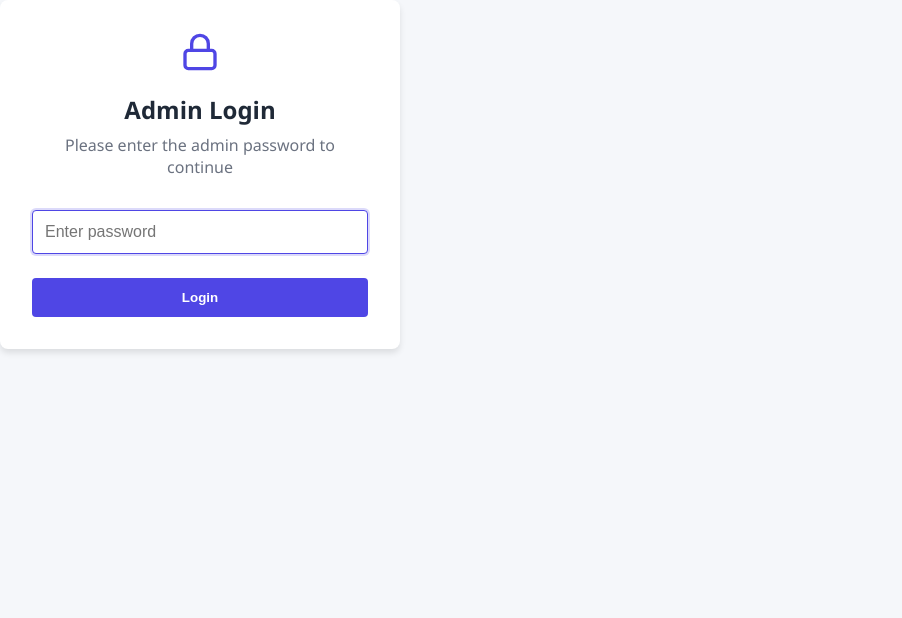
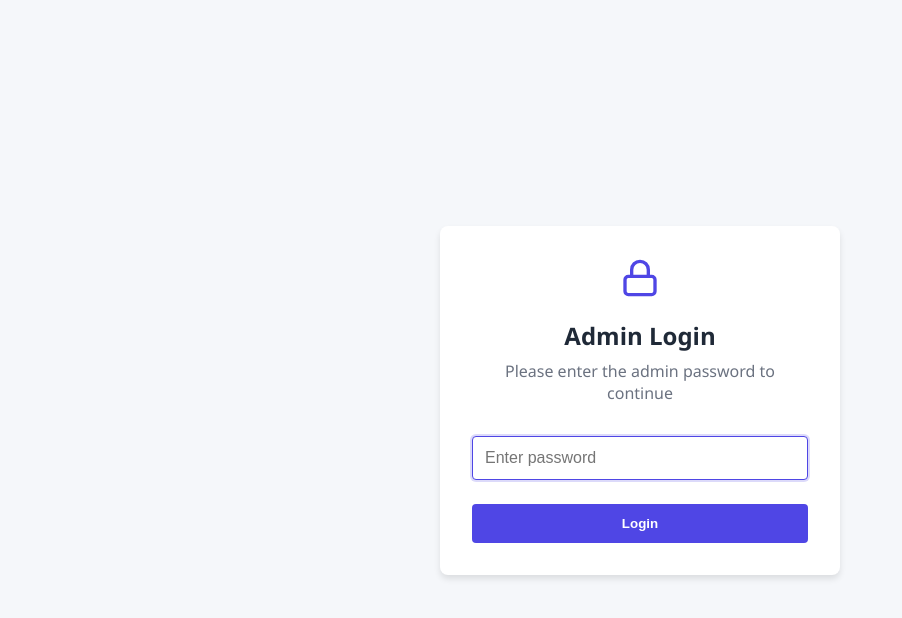
Before and after one commit to lifeline024/Watchly, a React (Create React App) app in the folder your-movie-frontend/: page /admin in a window 1280 px wide. Shown: the top 618 px of the page, without its empty margins (0-902 px from the left). Built offline with nearby package versions, Linux system fonts and the light colour scheme.

Commit message:
Update Adminpanel.css

```diff
--- a/your-movie-frontend/src/Admin/Adminpanel.css
+++ b/your-movie-frontend/src/Admin/Adminpanel.css
@@ -4,11 +4,12 @@
   --primary-dark: #3a56d4;
   --danger: #f72585;
   --danger-dark: #e5177e;
-          --dark: #1a1a;
+  --dark: green;
   --light: #f8f9fa;
   --gray: #6c757d;
   --sidebar-width: 280px;
 }
+
 
         * {
           box-sizing: border-box;
@@ -89,7 +90,7 @@
           opacity: 0.7;
         }
 
-        /* Main Content Styles */
+
         .main-content {
           flex: 1;
           padding: 30px 40px;
@@ -131,7 +132,7 @@
           font-weight: 600;
         }
 
-        /* Dashboard Styles */
+
         .dashboard {
           max-width: 1200px;
         }
@@ -162,7 +163,7 @@
           font-weight: 600;
         }
 
-        /* Form Styles */
+
         .form-container {
           max-width: 700px;
           background: white;
@@ -447,7 +448,7 @@
           font-size: 0.9rem;
         }
 
-        /* Message Styles */
+
         .message-list {
           display: grid;
           gap: 20px;
@@ -504,7 +505,6 @@
           box-shadow: 0 5px 15px rgba(0,0,0,0.03);
         }
 
-        /* Users Container */
         .users-container {
           max-width: 800px;
           background: white;
@@ -521,7 +521,7 @@
           color: var(--gray);
         }
 
-        /* Responsive Styles */
+
         @media (max-width: 768px) {
           .admin-panel {
             flex-direction: column;
@@ -563,7 +563,7 @@
           }
         }
 
-       */
+
 .login-container {
   display: flex;
   justify-content: center;
@@ -625,7 +625,6 @@
   font-size: 0.875rem;
 }
 
-/* Form group styles for login */
 .login-box .form-group {
   margin-bottom: 1.5rem;
   text-align: left;
```
Lines whose indentation alone changed are shown as unchanged.
